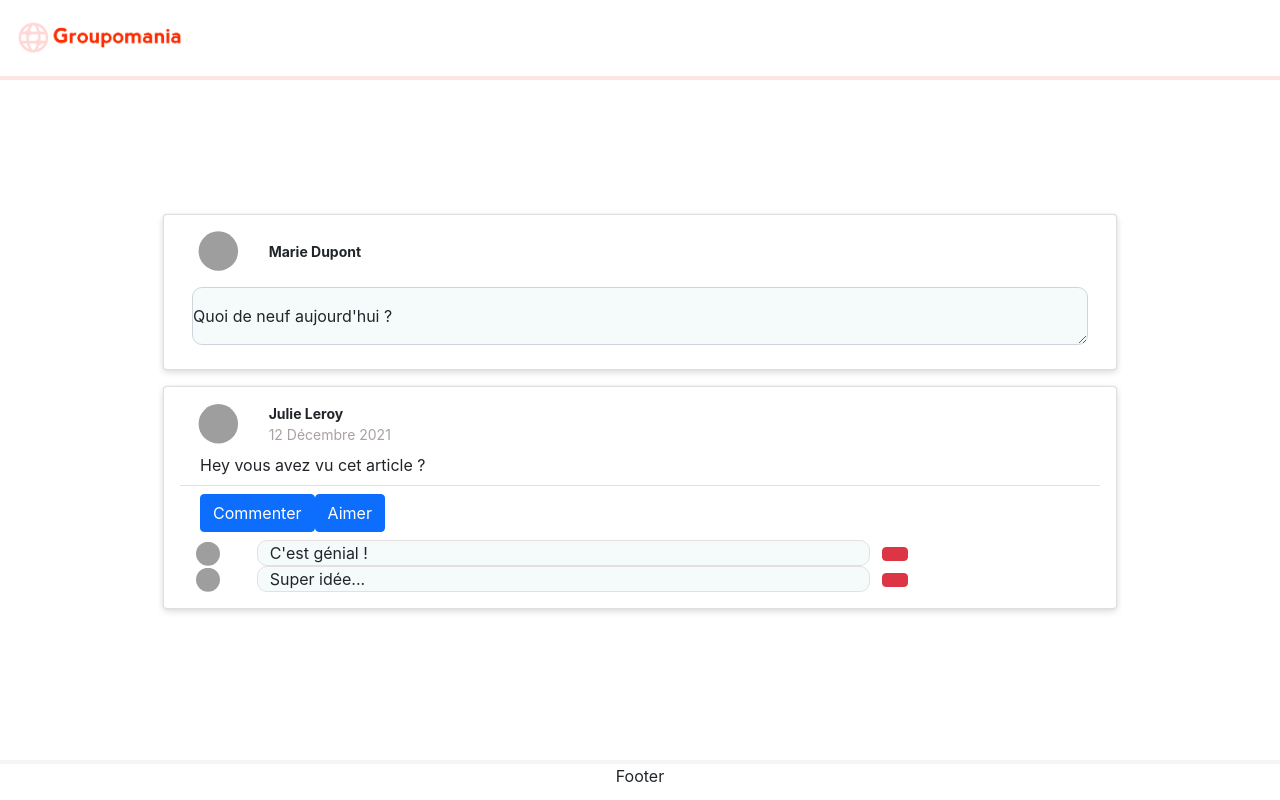
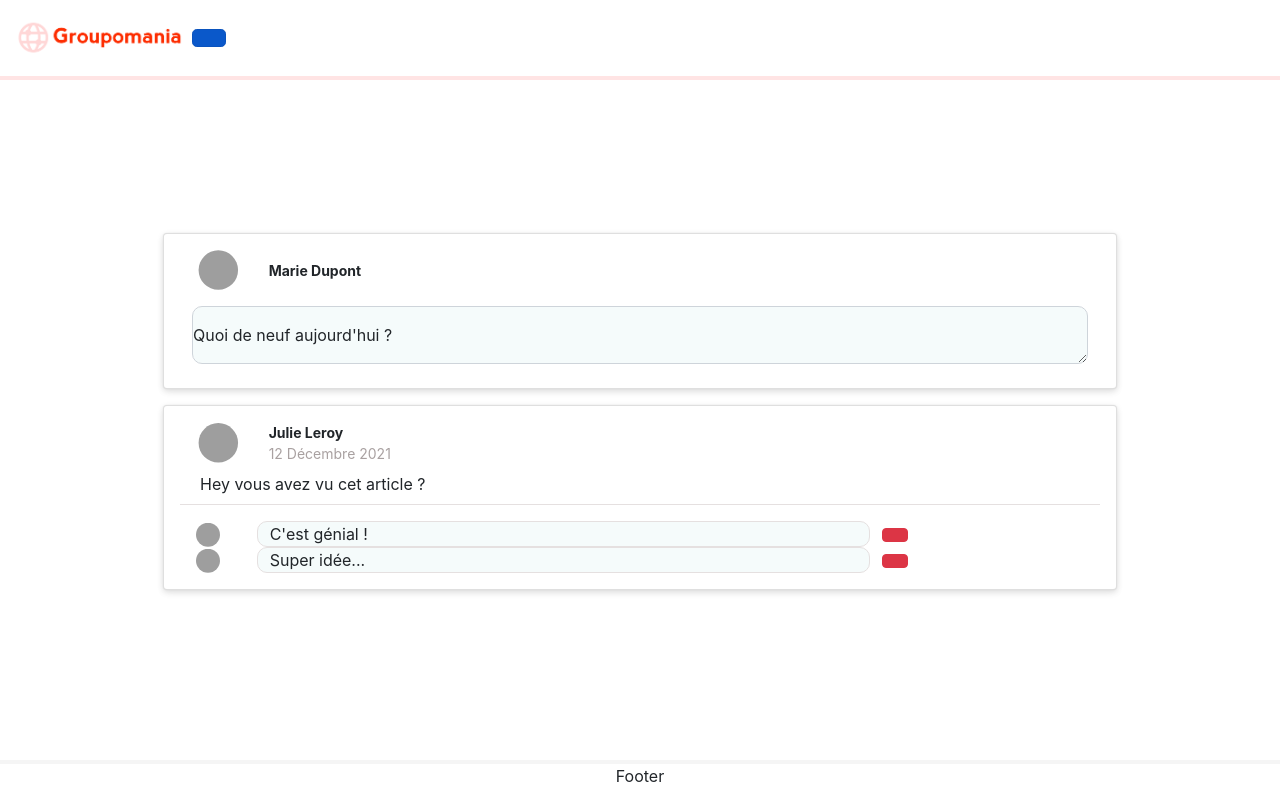
Before and after one commit to FaridBF/FaridBouras_7_06122021, a React (Create React App) app in the folder frontend/groupomania/: page /home in a window 1280 px wide. Built offline with nearby package versions, Linux system fonts and the light colour scheme; grey boxes are pictures that could not be loaded; the HTML template or start-up script is replaced by a standard one.

Commit message:
feat: added icons to different pages

```diff
--- a/frontend/groupomania/src/App.js
+++ b/frontend/groupomania/src/App.js
@@ -7,6 +7,12 @@ import Signup from './components/Signup';
 import Home from './components/Home';
 import Profile from './components/Profile';
 import Footer from './components/Footer';
+
+import { library } from '@fortawesome/fontawesome-svg-core';
+import { fas } from '@fortawesome/free-solid-svg-icons';
+
+// ajout de la librairie des icônes
+library.add(fas);
 
 const App = () => {
   return (
--- a/frontend/groupomania/src/components/Header.js
+++ b/frontend/groupomania/src/components/Header.js
@@ -1,14 +1,18 @@
 import React from 'react';
+import Button from 'react-bootstrap/Button';
 import Col from 'react-bootstrap/Col';
 import Row from 'react-bootstrap/Row';
 import Container from 'react-bootstrap/Container';
 
 import Logo from '../assets/images/logo-groupomania.png';
 
+import { FontAwesomeIcon } from '@fortawesome/react-fontawesome';
+
 /**
  * Représente le header sur toutes les pages
  */
 const Header = () => {
+  const userIsConnected = true;
   return (
     <Container className='header-container' fluid>
       <Row>
@@ -20,6 +24,17 @@ const Header = () => {
             height='180'
             width='180'
           />
+          {/* Gestion des boutons connexion/déconnexion */}
+          {userIsConnected === true ? (
+            <Button variant='primary' size='lg' active>
+              <FontAwesomeIcon icon='fa-solid fa-right-from-bracket' />
+            </Button>
+          ) : (
+            <Button variant='secondary' size='lg' active>
+              Connexion
+            </Button>
+          )}
+          {/* Fin gestion des boutons connexion/déconnexion */}
         </Col>
       </Row>
     </Container>
--- a/frontend/groupomania/src/components/Home.js
+++ b/frontend/groupomania/src/components/Home.js
@@ -9,6 +9,8 @@ import Form from 'react-bootstrap/Form';
 import FloatingLabel from 'react-bootstrap/FloatingLabel';
 
 import ProfilImage from '../assets/images/profile1.jpg';
+
+import { FontAwesomeIcon } from '@fortawesome/react-fontawesome';
 
 /**
  * Représente la page principale avec les publications
@@ -74,8 +76,8 @@ const Home = () => {
               </Row>
               <Row className='publication-icons'>
                 <Col>
-                  <Button variant='primary'>Commenter</Button>
-                  <Button variant='primary'>Aimer</Button>
+                  <FontAwesomeIcon color='blue' icon='fa-solid fa-thumbs-up' />
+                  <FontAwesomeIcon color='blue' icon='fa-solid fa-message' />
                 </Col>
               </Row>
               {/* Commentaires */}
@@ -92,7 +94,7 @@ const Home = () => {
                 </Col>
                 <Col>
                   <Button variant='danger'>
-                    <i className='far fa-trash-alt'></i>
+                    <FontAwesomeIcon icon='fa-solid fa-trash' />
                   </Button>
                 </Col>
               </Row>
@@ -111,7 +113,7 @@ const Home = () => {
                 </Col>
                 <Col>
                   <Button variant='danger'>
-                    <i className='far fa-trash-alt'></i>
+                    <FontAwesomeIcon icon='fa-solid fa-trash' />
                   </Button>
                 </Col>
               </Row>
--- a/frontend/groupomania/src/components/Profile.js
+++ b/frontend/groupomania/src/components/Profile.js
@@ -9,6 +9,8 @@ import InputGroup from 'react-bootstrap/InputGroup';
 import FormControl from 'react-bootstrap/FormControl';
 
 import ProfilImage from '../assets/images/profile1.jpg';
+
+import { FontAwesomeIcon } from '@fortawesome/react-fontawesome';
 
 /**
  * Représente la page profil
@@ -62,7 +64,7 @@ const Profile = () => {
           </div>
           <p>
             <small>Vous disposez d'un compte admin</small>
-            <p>icône d'information à coller près d'admin</p>
+            <FontAwesomeIcon icon='fa-solid fa-circle-info' />
           </p>
           <Button
             variant='outline-danger'
```
Also changed, not shown: frontend/groupomania/package.json (+7 -1 lines), 1 other file (tests, documents, lock files or other folders).
